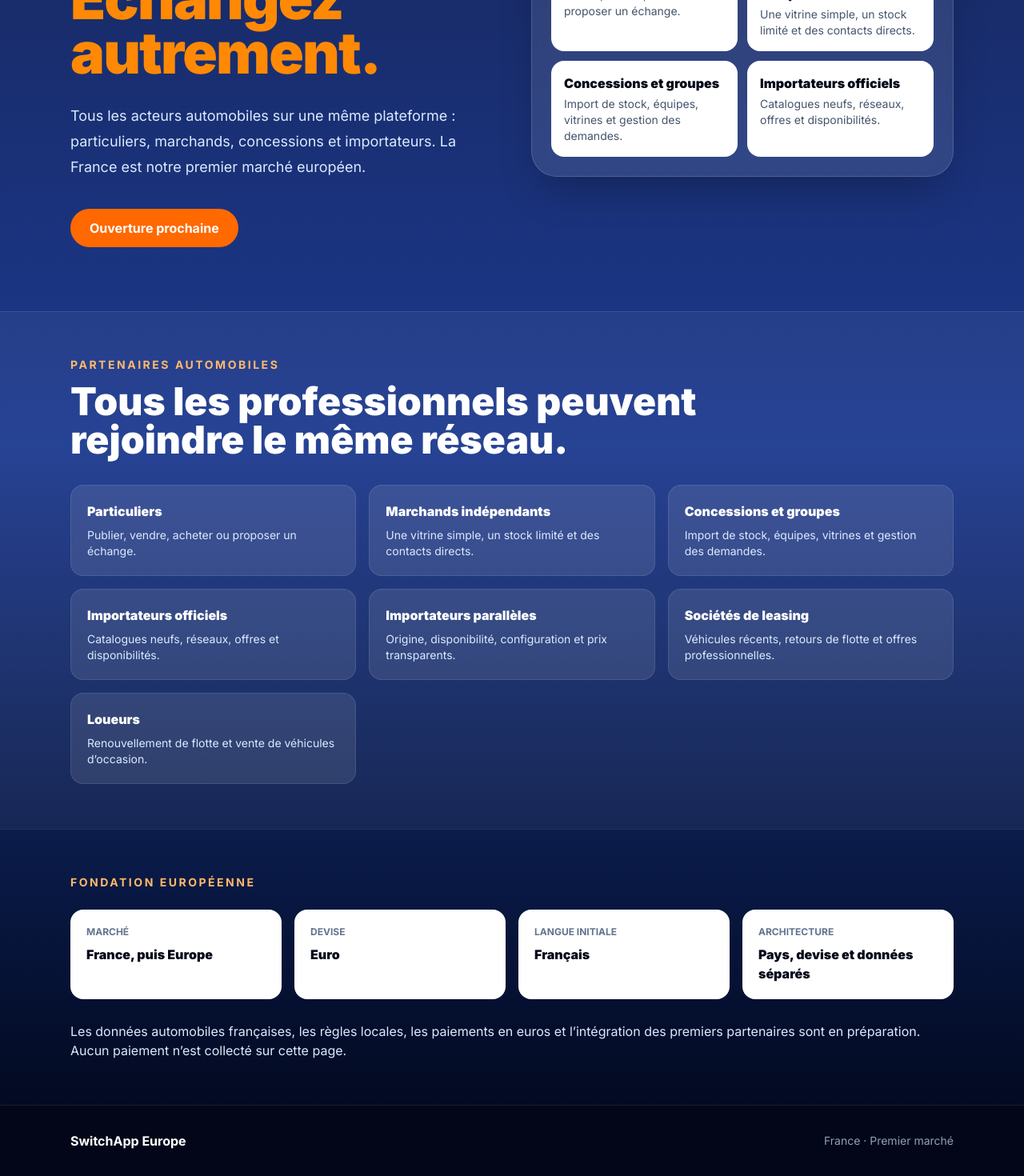
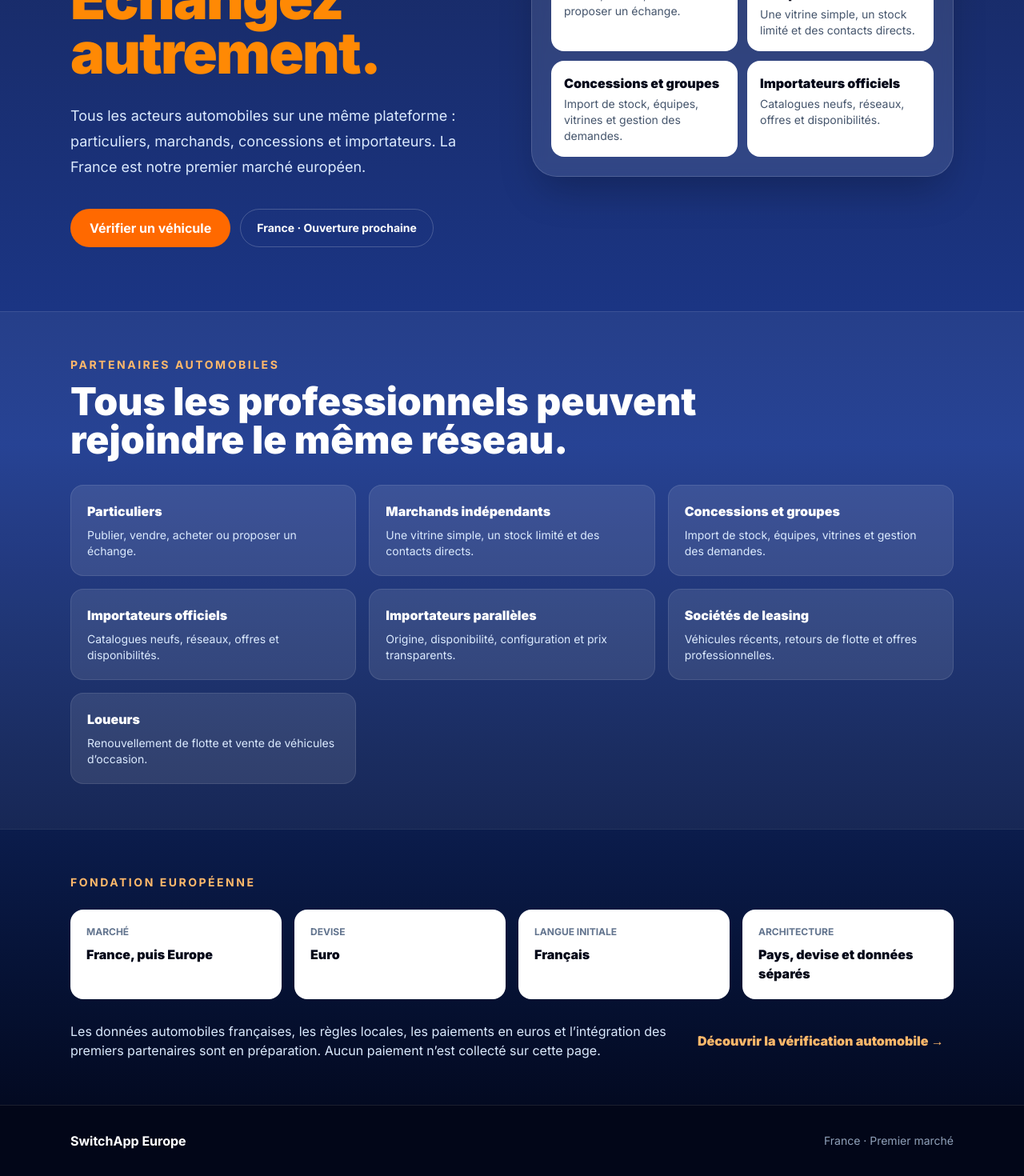
Before and after one commit to oferdelkom-creator/swithapp, a Next.js app: page /europe in a window 1280 px wide. Shown: the part 358-1828 px from the top of the page at 80% size. Built offline with nearby package versions, Linux system fonts and the light colour scheme; no server answers.

Commit message:
Link Europe launch page to vehicle history

```diff
--- a/app/europe/page.tsx
+++ b/app/europe/page.tsx
@@ -1,4 +1,5 @@
 import type { Metadata } from "next";
+import Link from "next/link";
 import { EUROPE_PARTICIPANTS } from "@/lib/markets";
 
 export const metadata: Metadata = {
@@ -15,11 +16,11 @@ export default function EuropeLandingPage() {
     `}</style>
     <nav className="border-b border-white/10 bg-blue-950/95"><div className="mx-auto flex h-16 max-w-6xl items-center justify-between px-6"><strong className="text-xl tracking-tight">SwitchApp <span className="text-orange-400">Europe</span></strong><span className="rounded-full border border-white/20 px-3 py-1 text-xs font-bold">FR · France en premier</span></div></nav>
     <section className="mx-auto grid min-h-[70vh] max-w-6xl items-center gap-12 px-6 py-16 md:grid-cols-2 md:py-20">
-      <div><p className="mb-5 text-sm font-bold uppercase tracking-[0.18em] text-blue-200">Une plateforme européenne · Lancement en France</p><h1 className="text-5xl font-black leading-[0.95] tracking-tight md:text-7xl">Achetez.<br />Vendez.<br /><span className="text-orange-400">Échangez autrement.</span></h1><p className="mt-7 max-w-xl text-lg leading-8 text-blue-100">Tous les acteurs automobiles sur une même plateforme : particuliers, marchands, concessions et importateurs. La France est notre premier marché européen.</p><div className="mt-9"><span className="inline-flex rounded-full bg-orange-500 px-6 py-3 font-bold">Ouverture prochaine</span></div></div>
+      <div><p className="mb-5 text-sm font-bold uppercase tracking-[0.18em] text-blue-200">Une plateforme européenne · Lancement en France</p><h1 className="text-5xl font-black leading-[0.95] tracking-tight md:text-7xl">Achetez.<br />Vendez.<br /><span className="text-orange-400">Échangez autrement.</span></h1><p className="mt-7 max-w-xl text-lg leading-8 text-blue-100">Tous les acteurs automobiles sur une même plateforme : particuliers, marchands, concessions et importateurs. La France est notre premier marché européen.</p><div className="mt-9 flex flex-wrap gap-3"><Link href="/europe/vehicle-history" className="inline-flex min-h-12 items-center rounded-full bg-orange-500 px-6 py-3 font-bold transition hover:bg-orange-600">Vérifier un véhicule</Link><span className="inline-flex min-h-12 items-center rounded-full border border-white/20 px-5 py-3 text-sm font-bold">France · Ouverture prochaine</span></div></div>
       <div className="rounded-[2rem] border border-white/15 bg-white/10 p-6 shadow-2xl backdrop-blur"><p className="text-sm font-bold text-blue-200">UNE SEULE PLACE POUR TOUT LE MARCHÉ</p><div className="mt-5 grid gap-3 sm:grid-cols-2">{EUROPE_PARTICIPANTS.slice(0, 4).map((participant)=><article key={participant.kind} className="rounded-2xl bg-white p-4 text-slate-950"><h2 className="font-black">{participant.titleFr}</h2><p className="mt-1 text-sm text-slate-600">{participant.descriptionFr}</p></article>)}</div></div>
     </section>
     <section className="border-t border-white/10 bg-white/5"><div className="mx-auto max-w-6xl px-6 py-14"><p className="text-sm font-bold uppercase tracking-[0.18em] text-orange-300">Partenaires automobiles</p><h2 className="mt-3 max-w-4xl text-3xl font-black md:text-5xl">Tous les professionnels peuvent rejoindre le même réseau.</h2><div className="mt-8 grid gap-4 sm:grid-cols-2 lg:grid-cols-3">{EUROPE_PARTICIPANTS.map((participant)=><article key={participant.kind} className="rounded-2xl border border-white/10 bg-white/10 p-5"><h3 className="font-black">{participant.titleFr}</h3><p className="mt-2 text-sm text-blue-100">{participant.descriptionFr}</p></article>)}</div></div></section>
-    <section className="border-t border-white/10"><div className="mx-auto max-w-6xl px-6 py-14"><p className="text-sm font-bold uppercase tracking-[0.18em] text-orange-300">Fondation européenne</p><div className="mt-6 grid gap-4 md:grid-cols-4">{[["Marché","France, puis Europe"],["Devise","Euro"],["Langue initiale","Français"],["Architecture","Pays, devise et données séparés"]].map(([label,value])=><div key={label} className="rounded-2xl bg-white p-5 text-slate-950"><p className="text-xs font-bold uppercase text-slate-500">{label}</p><p className="mt-2 font-black">{value}</p></div>)}</div><p className="mt-7 text-blue-100">Les données automobiles françaises, les règles locales, les paiements en euros et l’intégration des premiers partenaires sont en préparation. Aucun paiement n’est collecté sur cette page.</p></div></section>
+    <section className="border-t border-white/10"><div className="mx-auto max-w-6xl px-6 py-14"><p className="text-sm font-bold uppercase tracking-[0.18em] text-orange-300">Fondation européenne</p><div className="mt-6 grid gap-4 md:grid-cols-4">{[["Marché","France, puis Europe"],["Devise","Euro"],["Langue initiale","Français"],["Architecture","Pays, devise et données séparés"]].map(([label,value])=><div key={label} className="rounded-2xl bg-white p-5 text-slate-950"><p className="text-xs font-bold uppercase text-slate-500">{label}</p><p className="mt-2 font-black">{value}</p></div>)}</div><div className="mt-7 flex flex-wrap items-center gap-4"><p className="max-w-3xl text-blue-100">Les données automobiles françaises, les règles locales, les paiements en euros et l’intégration des premiers partenaires sont en préparation. Aucun paiement n’est collecté sur cette page.</p><Link href="/europe/vehicle-history" className="font-black text-orange-300 hover:text-orange-200">Découvrir la vérification automobile →</Link></div></div></section>
     <footer className="border-t border-white/10 bg-slate-950"><div className="mx-auto flex max-w-6xl flex-wrap items-center justify-between gap-3 px-6 py-8"><strong>SwitchApp Europe</strong><span className="text-sm text-slate-400">France · Premier marché</span></div></footer>
   </div>;
 }
```
